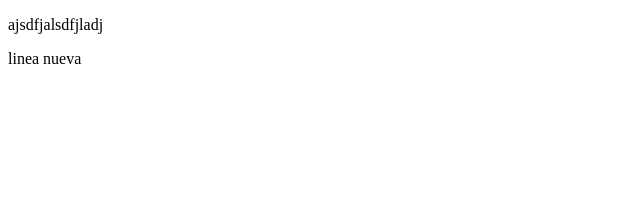
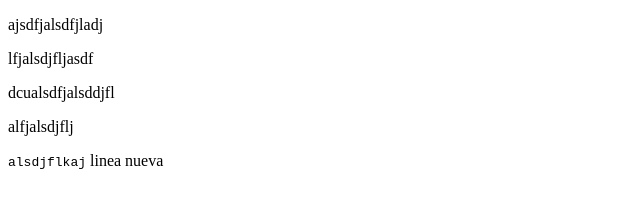
Before and after one commit to diegoAlejandroY/betarepository, a plain HTML site: page index.html in a window 1280 px wide. Shown: the whole page, without its empty margins (0-640 px from the left). Drawn offline with Linux system fonts and the light colour scheme.

Commit message:
archivo js

```diff
--- a/beta.js
+++ b/beta.js
@@ -0,0 +1 @@
+console.log
--- a/index.html
+++ b/index.html
@@ -11,6 +11,10 @@
 <body>
 <!-- <p>hola bienvenidos a mision tic</p> -->
 <p>ajsdfjalsdfjladj</p>
+<p>lfjalsdjfljasdf</p>
+<p>dcualsdfjalsddjfl</p>
+<p>alfjalsdjflj</p>
+<samp>alsdjflkaj</samp>
 <span>linea nueva
 
 </span>
```
